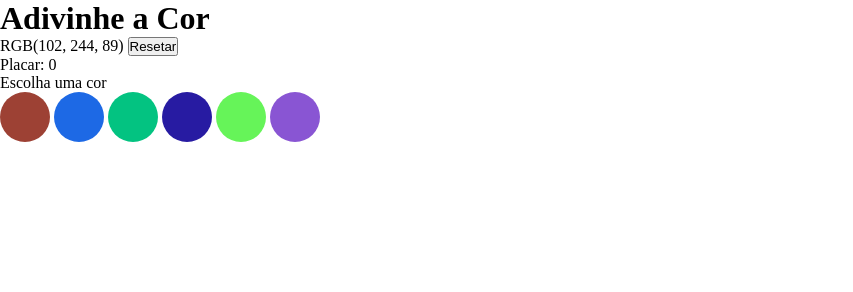
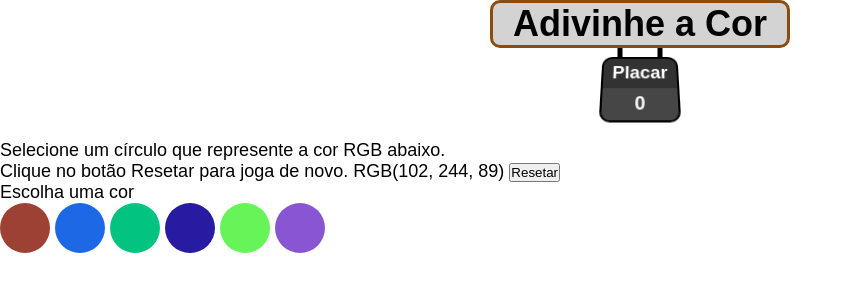
Before and after one commit to Jonathan-R-Andrade/color-guess, a website: page index.html in a window 1280 px wide. Shown: the whole page, without its empty margins (0-853 px from the left). Drawn offline with Linux system fonts and the light colour scheme.

Commit message:
Estilização do placar e título feita

```diff
--- a/index.html
+++ b/index.html
@@ -13,9 +13,26 @@
 <body>
 
   <h1 id="title">Adivinhe a Cor</h1>
+
+  <div id="score-container">
+    <div id="barra1"></div>
+    <div id="barra2"></div>
+    <div id="placa">
+      Placar
+      <span id="score">0</span>
+    </div>
+  </div>
+
+  <section id="description-section">
+    <span id="description">
+      Selecione um círculo que represente a cor RGB abaixo.<br>
+      Clique no botão Resetar para joga de novo.
+    </span>
     <span id="rgb-text">RGB<span id="rgb-color">(0,0,0)</span></span>
     <button id="reset-game">Resetar</button>
-  <div>Placar: <span id="score">0</span></div>
+  </section>
+
+  <main id="game-view">
     <span id="answer"></span>
     <section id="color-balls">
       <div class="ball"></div>
@@ -25,6 +42,7 @@
       <div class="ball"></div>
       <div class="ball"></div>
     </section>
+  </main>
 
 </body>
 
--- a/style.css
+++ b/style.css
@@ -3,10 +3,93 @@
   padding: 0;
 }
 
+body {
+  font-family: Arial, Helvetica, sans-serif;
+  font-size: 18px;
+  padding-top: 140px;
+}
+
+#title {
+  position: fixed;
+  top: 0;
+  z-index: 1;
+  background-color: lightgrey;
+  border: rgb(140, 75, 15) 3px solid;
+  border-radius: 10px;
+  width: max-content;
+  padding: 0 20px;
+  margin-left: 50%;
+  transform: translateX(-50%);
+}
+
+/* Placar */
+#score-container {
+  position: fixed;
+  top: 0;
+  width: max-content;
+  margin-left: 50%;
+  text-align: center;
+  line-height: 0;
+  transform: translateX(-50%);
+  perspective: 300px;
+}
+
+#score-container #barra1 {
+  content: '';
+  display: inline-block;
+  width: 5px;
+  height: 57px;
+  margin: 0 15px;
+  background-color: black;
+}
+
+#score-container #barra2 {
+  content: '';
+  display: inline-block;
+  width: 5px;
+  height: 57px;
+  margin: 0 15px;
+  background-color: black;
+}
+
+#placa {
+  background-color: rgb(50, 50, 50);
+  border: 2px solid black;
+  border-radius: 10px;
+  padding-top: 5px;
+  font-weight: 900;
+  line-height: initial;
+  color: white;
+  user-select: none;
+  cursor: pointer;
+  transform-origin: top;
+  animation: balancar 1s ease-in-out infinite alternate;
+}
+
+@keyframes balancar {
+
+  from {
+    transform: rotateX(-25deg);
+  }
+
+  to {
+    transform: rotateX(25deg);
+  }
+}
+
+#score {
+  display: block;
+  padding: 5px;
+  background-color: rgb(70, 70, 70);
+  border-bottom-left-radius: 8px;
+  border-bottom-right-radius: 8px;
+  margin-top: 5px;
+}
+
+/* Círculos coloridos */
 .ball {
   display: inline-block;
   width: 50px;
   height: 50px;
-  background-color: black;
   border-radius: 50%;
 }
```
Lines whose indentation alone changed are shown as unchanged.
